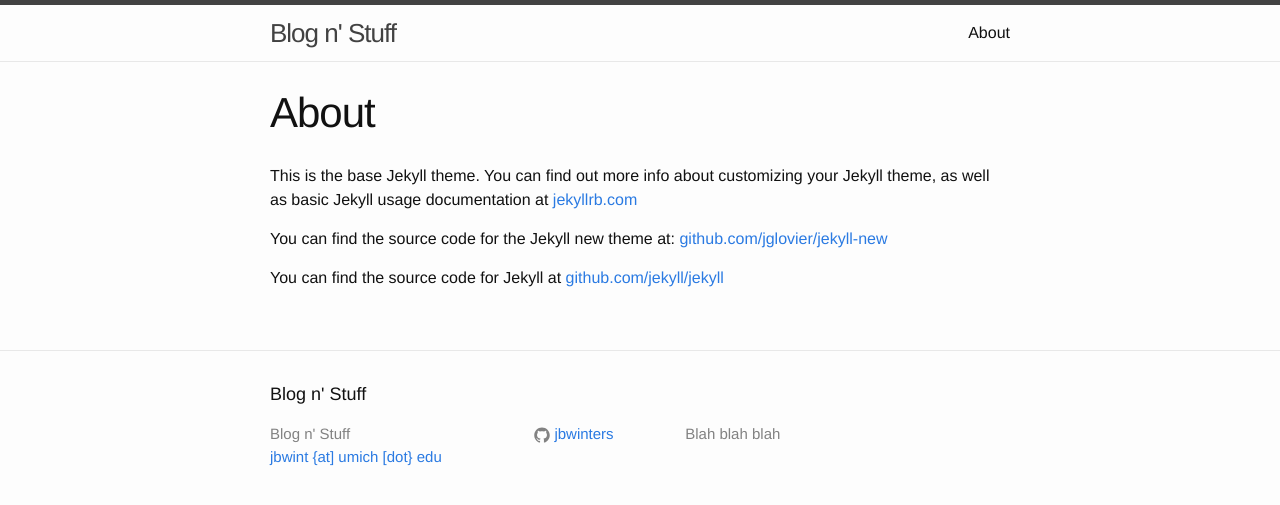
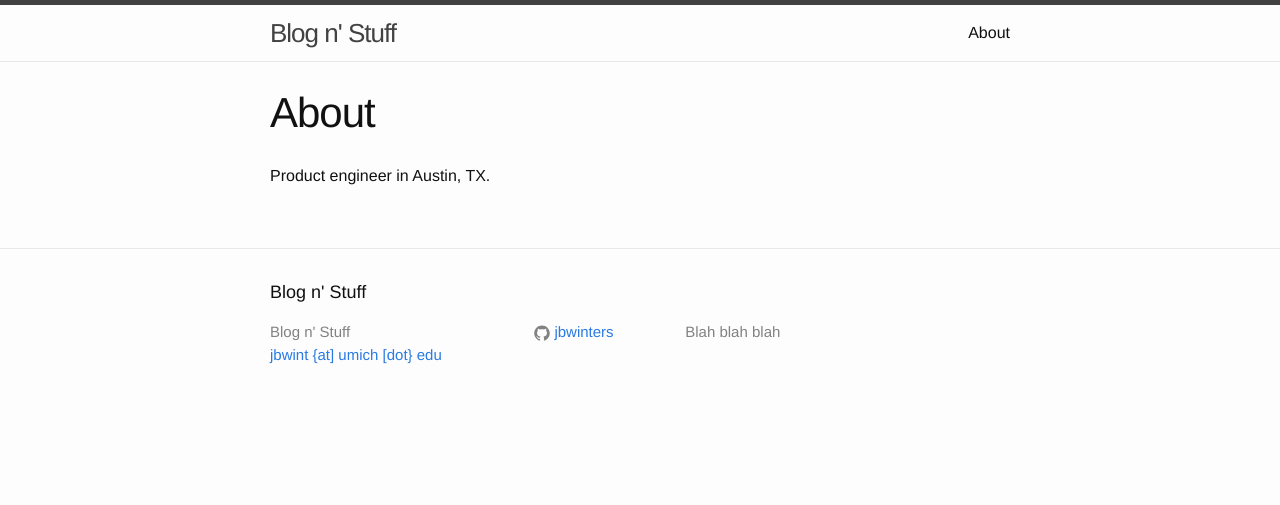
Before and after one commit to jbwinters/jbwinters.github.io, a Jekyll site: the page built from about.md, in a window 1280 px wide. Shown: the top 505 px of the page. Built offline with Jekyll 4.4.1, drawn with Linux system fonts in a browser that asks for light colours.

Commit message:
Update about.md

```diff
--- a/about.md
+++ b/about.md
@@ -3,9 +3,4 @@ layout: page
 title: About
 permalink: /about/
 ---
-
-This is the base Jekyll theme. You can find out more info about customizing your Jekyll theme, as well as basic Jekyll usage documentation at [jekyllrb.com](http://jekyllrb.com/)
-
-You can find the source code for the Jekyll new theme at: [github.com/jglovier/jekyll-new](https://github.com/jglovier/jekyll-new)
-
-You can find the source code for Jekyll at [github.com/jekyll/jekyll](https://github.com/jekyll/jekyll)
+Product engineer in Austin, TX.
```
